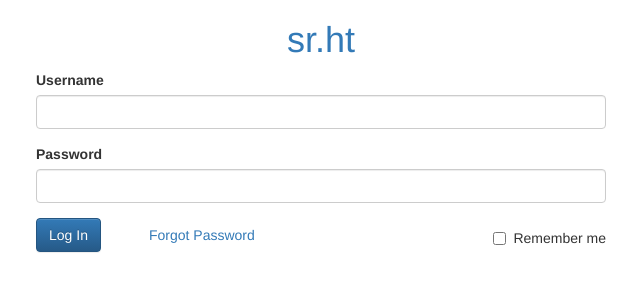
After one commit to optimumtact/sr.ht, a Python web app: template templates/login.html in a window 1280 px wide. The commit adds this page. Shown: the top 300 px of the page, without its empty margins (319-959 px from the left). Run offline with Jinja, Linux system fonts and the light colour scheme; the template is opened without the code that fills it, so the values that code supplies are empty; style sheets or scripts are compiled from the project's sources; some libraries are stand-ins or nearby versions.

Commit message:
Add pending and login flow

```diff
--- a/srht/blueprints/html.py
+++ b/srht/blueprints/html.py
@@ -20,6 +20,8 @@
 
 @html.route("/")
 def index():
+    if current_user and current_user.approved:
+        return render_template("index-member.html")
     return render_template("index.html")
 
 @html.route("/register", methods=['POST'])
@@ -77,10 +79,10 @@
         user = User.query.filter(User.username.ilike(username)).first()
         if not user:
             return render_template("login.html", **{ "username": username, "errors": 'Your username or password is incorrect.' })
-        if user.confirmation != '' and user.confirmation != None:
-            return redirect("/pending")
         if not bcrypt.checkpw(password, user.password):
             return render_template("login.html", **{ "username": username, "errors": 'Your username or password is incorrect.' })
+        if not user.approved:
+            return redirect("/pending")
         login_user(user, remember=remember)
         if 'return_to' in request.form and request.form['return_to']:
             return redirect(urllib.parse.unquote(request.form.get('return_to')))
--- a/templates/index.html
+++ b/templates/index.html
@@ -4,9 +4,9 @@
     <h1>sr.ht</h1>
     <p>
         sr.ht is a private file hosting website. It was built to replace the
-        now defunct pomf.se, but made private to avoid the scenario where it
-        gets too large for its own good. Accounts are given only by approval
-        from Drew DeVault
+        now defunct pomf.se and mediacru.sh, but made private to avoid the
+        scenario where it gets too large for its own good. Accounts are given
+        only by approval from Drew DeVault
         &lt;<a href="mailto:sir@cmpwn.com">sir@cmpwn.com</a>&gt;.
     </p>
     <a href="/login" class="btn btn-primary">Log In</a>
--- /dev/null
+++ b/templates/login.html
@@ -0,0 +1,37 @@
+{% extends "layout.html" %}
+{% block body %}
+<div class="text-center">
+    <h1><a href="/">sr.ht</a></h1>
+</div>
+{% if errors %}
+<div class="alert alert-danger">
+    {{ errors }}
+</div>
+{% endif %}
+<form action="/login" method="POST">
+    <div class="form-group">
+        <label for="username">Username</label>
+        <input id="username" name="username" class="form-control"
+            value="{% if username %}{{ username }}{% endif %}" />
+    </div>
+    <div class="form-group">
+        <label for="password">Password</label>
+        <input id="password" name="password" type="password" class="form-control" />
+    </div>
+    <div class="row">
+        <div class="col-md-2">
+            <input type="submit" class="btn btn-primary" value="Log In" />
+        </div>
+        <div class="col-md-6">
+            <a class="btn btn-link" href="/forgot-password">Forgot Password</a>
+        </div>
+        <div class="col-md-4">
+            <div class="checkbox pull-right">
+                <label>
+                    <input type="checkbox" name="remember-me"> Remember me
+                </label>
+            </div>
+        </div>
+    </div>
+</form>
+{% endblock %}
```
Also changed, not shown: templates/index-member.html (added, +11 -0 lines), templates/pending.html (added, +8 -0 lines).
